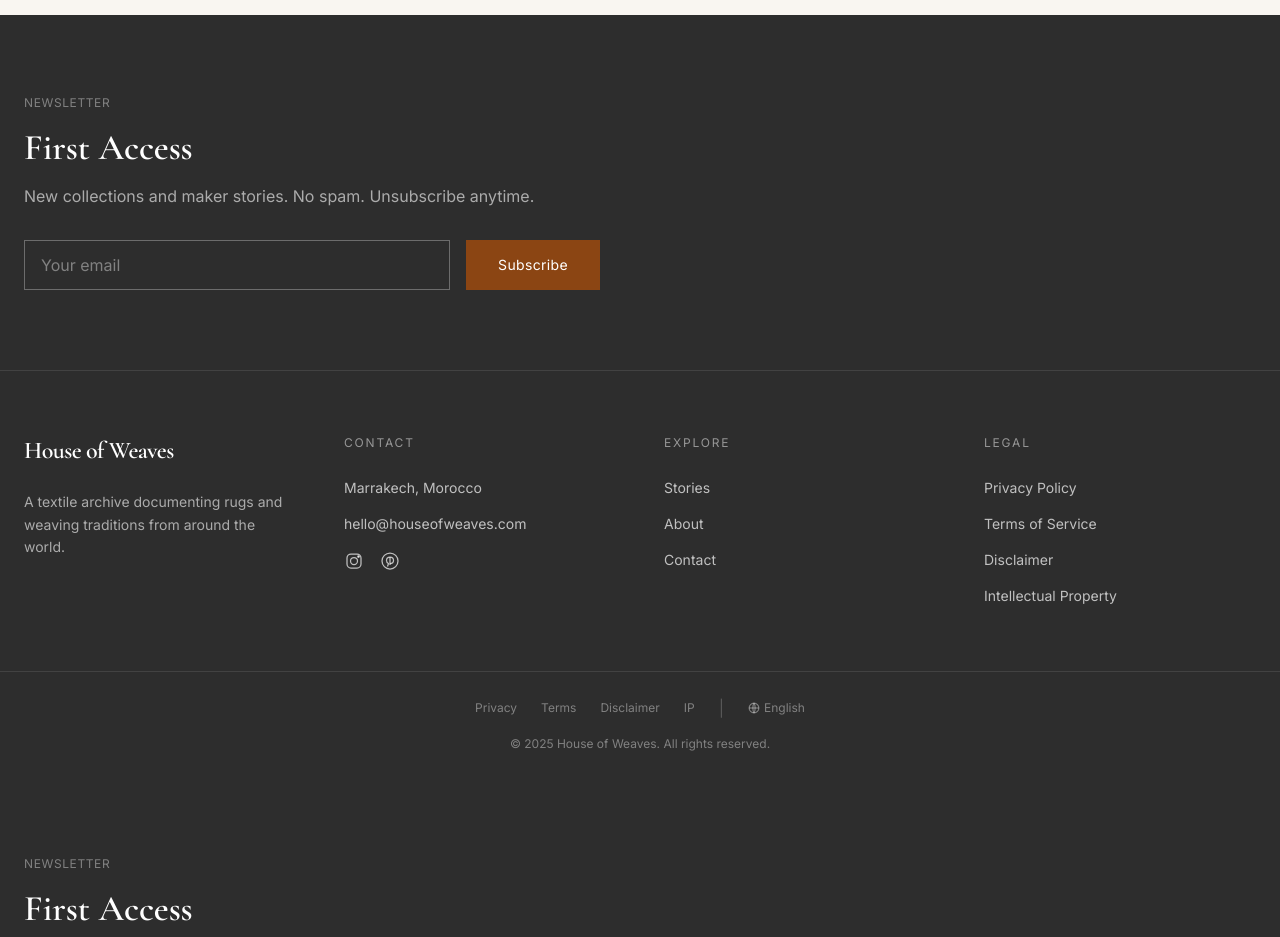
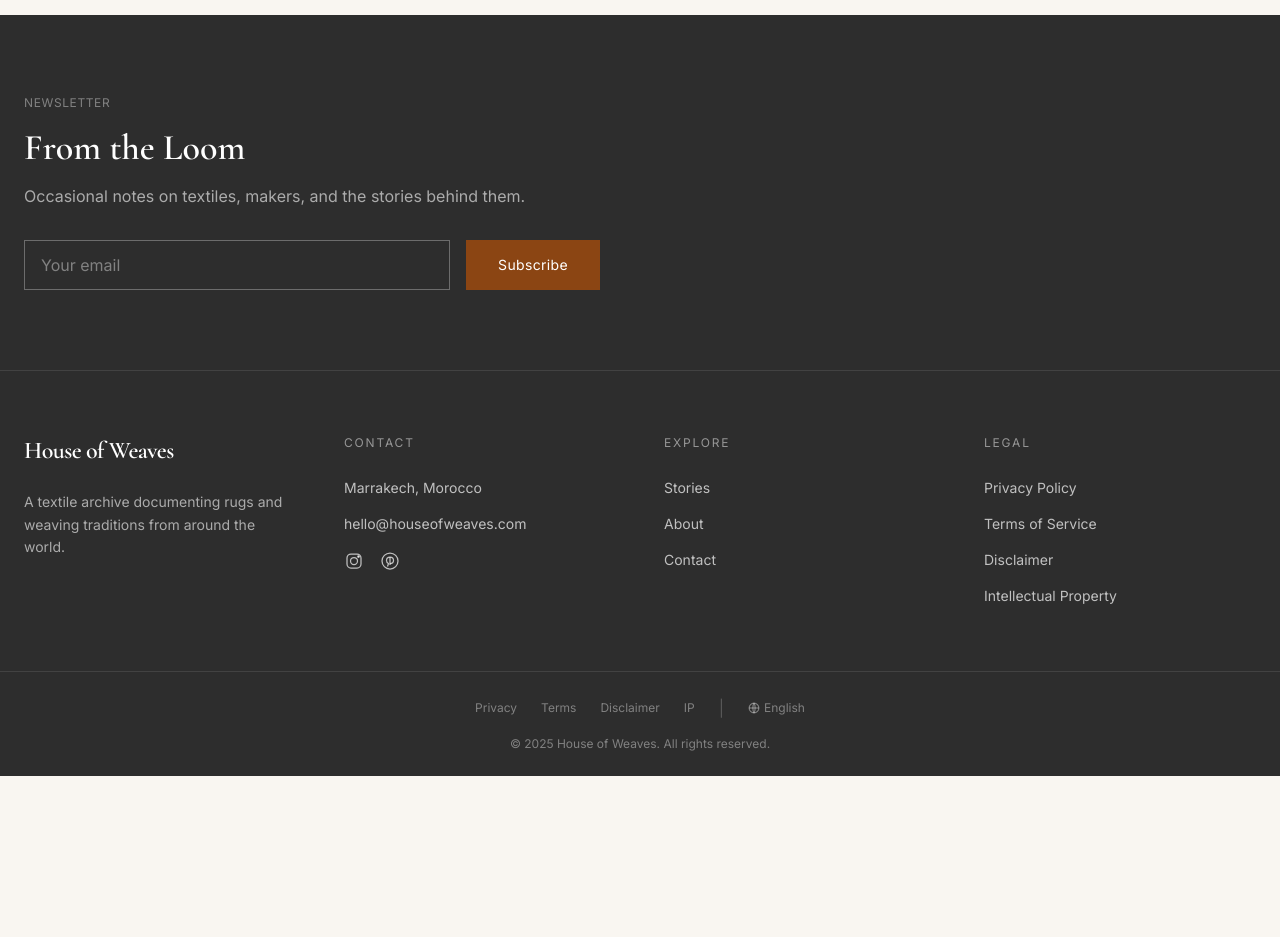
Before and after one commit to indigoandlavender/house-of-weaves-2, a Next.js app: page /about in a window 1280 px wide. Shown: the part 1860-2797 px from the top of the page. After the commit the page ends 2636 px from the top, so only its background shows below. Built offline with nearby package versions, Linux system fonts and the light colour scheme.

Commit message:
Add files via upload

```diff
--- a/app/about/page.tsx
+++ b/app/about/page.tsx
@@ -1,12 +1,8 @@
-import Header from '@/components/Header'
-import Footer from '@/components/Footer'
 import Link from 'next/link'
 
 export default function AboutPage() {
   return (
     <main className="min-h-screen bg-cream">
-      <Header />
-
       {/* Hero */}
       <section className="pt-32 pb-16 md:pt-40 md:pb-20 border-b border-foreground/10">
         <div className="max-w-[1400px] mx-auto px-6">
@@ -81,8 +77,6 @@ export default function AboutPage() {
           </div>
         </div>
       </section>
-
-      <Footer />
     </main>
   )
 }
--- a/app/archive/page.tsx
+++ b/app/archive/page.tsx
@@ -1,7 +1,5 @@
 import Link from 'next/link'
 import Image from 'next/image'
-import Header from '@/components/Header'
-import Footer from '@/components/Footer'
 import { getArchivePieces } from '@/lib/sheets'
 
 export const dynamic = 'force-dynamic'
@@ -20,8 +18,6 @@ export default async function ArchivePage() {
 
   return (
     <main className="min-h-screen bg-cream">
-      <Header />
-
       {/* Hero */}
       <section className="pt-32 pb-16 md:pt-40 md:pb-20 border-b border-foreground/10">
         <div className="max-w-[1400px] mx-auto px-6">
@@ -85,8 +81,6 @@ export default async function ArchivePage() {
           )}
         </div>
       </section>
-
-      <Footer />
     </main>
   )
 }
--- a/app/collection/page.tsx
+++ b/app/collection/page.tsx
@@ -1,7 +1,5 @@
 import Link from 'next/link'
 import Image from 'next/image'
-import Header from '@/components/Header'
-import Footer from '@/components/Footer'
 import { getCollectionPieces } from '@/lib/sheets'
 
 export const dynamic = 'force-dynamic'
@@ -12,8 +10,6 @@ export default async function CollectionPage() {
 
   return (
     <main className="min-h-screen bg-cream">
-      <Header />
-
       {/* Hero */}
       <section className="pt-32 pb-16 md:pt-40 md:pb-20 border-b border-foreground/10">
         <div className="max-w-[1400px] mx-auto px-6">
@@ -104,8 +100,6 @@ export default async function CollectionPage() {
           </Link>
         </div>
       </section>
-
-      <Footer />
     </main>
   )
 }
--- a/app/contact/page.tsx
+++ b/app/contact/page.tsx
@@ -2,8 +2,6 @@
 
 import { useState, useEffect } from "react";
 import { useSearchParams } from "next/navigation";
-import Header from "@/components/Header";
-import Footer from "@/components/Footer";
 
 export default function ContactPage() {
   const searchParams = useSearchParams();
@@ -58,8 +56,6 @@ export default function ContactPage() {
 
   return (
     <main className="min-h-screen bg-cream">
-      <Header />
-
       <section className="pt-32 pb-20 md:pt-40 md:pb-28">
         <div className="max-w-[1000px] mx-auto px-6">
           <div className="grid grid-cols-1 lg:grid-cols-2 gap-16 lg:gap-24">
@@ -190,8 +186,6 @@ export default function ContactPage() {
           </div>
         </div>
       </section>
-
-      <Footer />
     </main>
   );
 }
--- a/app/layout.tsx
+++ b/app/layout.tsx
@@ -21,6 +21,9 @@ const inter = Inter({
 export const metadata: Metadata = {
   title: 'House of Weaves | A Textile Archive',
   description: 'An archive of rugs and textiles from around the world. History, provenance, and the stories woven into every thread.',
+  icons: {
+    icon: '/favicon.svg',
+  },
   openGraph: {
     title: 'House of Weaves | A Textile Archive',
     description: 'An archive of rugs and textiles from around the world.',
--- a/app/page.tsx
+++ b/app/page.tsx
@@ -3,8 +3,6 @@
 import { useState, useEffect } from 'react'
 import Link from 'next/link'
 import Image from 'next/image'
-import Header from '@/components/Header'
-import Footer from '@/components/Footer'
 
 interface Story {
   slug: string
@@ -44,8 +42,6 @@ export default function Home() {
 
   return (
     <main className="min-h-screen bg-cream">
-      <Header />
-
       {/* Hero */}
       <section className="pt-32 pb-20 md:pt-40 md:pb-28 border-b border-foreground/10">
         <div className="max-w-[1400px] mx-auto px-6">
@@ -161,8 +157,6 @@ export default function Home() {
           )}
         </div>
       </section>
-
-      <Footer />
     </main>
   )
 }
--- a/app/piece/[slug]/page.tsx
+++ b/app/piece/[slug]/page.tsx
@@ -1,8 +1,6 @@
 import Link from 'next/link'
 import Image from 'next/image'
 import { notFound } from 'next/navigation'
-import Header from '@/components/Header'
-import Footer from '@/components/Footer'
 import { getPieceBySlug, getPieceImages, getPieces } from '@/lib/sheets'
 
 export const dynamic = 'force-dynamic'
@@ -29,8 +27,6 @@ export default async function PiecePage({ params }: PageProps) {
 
   return (
     <main className="min-h-screen bg-cream">
-      <Header />
-
       {/* Back Link */}
       <div className="pt-24 md:pt-28">
         <div className="max-w-[1400px] mx-auto px-6">
@@ -221,8 +217,6 @@ export default async function PiecePage({ params }: PageProps) {
           </div>
         </section>
       )}
-
-      <Footer />
     </main>
   )
 }
--- a/components/Footer.tsx
+++ b/components/Footer.tsx
@@ -102,10 +102,10 @@ export default function Footer() {
           <div className="max-w-xl">
             <p className="text-meta uppercase tracking-wider text-white/40 mb-4">Newsletter</p>
             <h2 className="font-display text-3xl md:text-4xl font-semibold mb-4">
-              First Access
+              From the Loom
             </h2>
             <p className="text-white/60 mb-8">
-              New collections and maker stories. No spam. Unsubscribe anytime.
+              Occasional notes on textiles, makers, and the stories behind them.
             </p>
 
             {subscribed ? (
```
